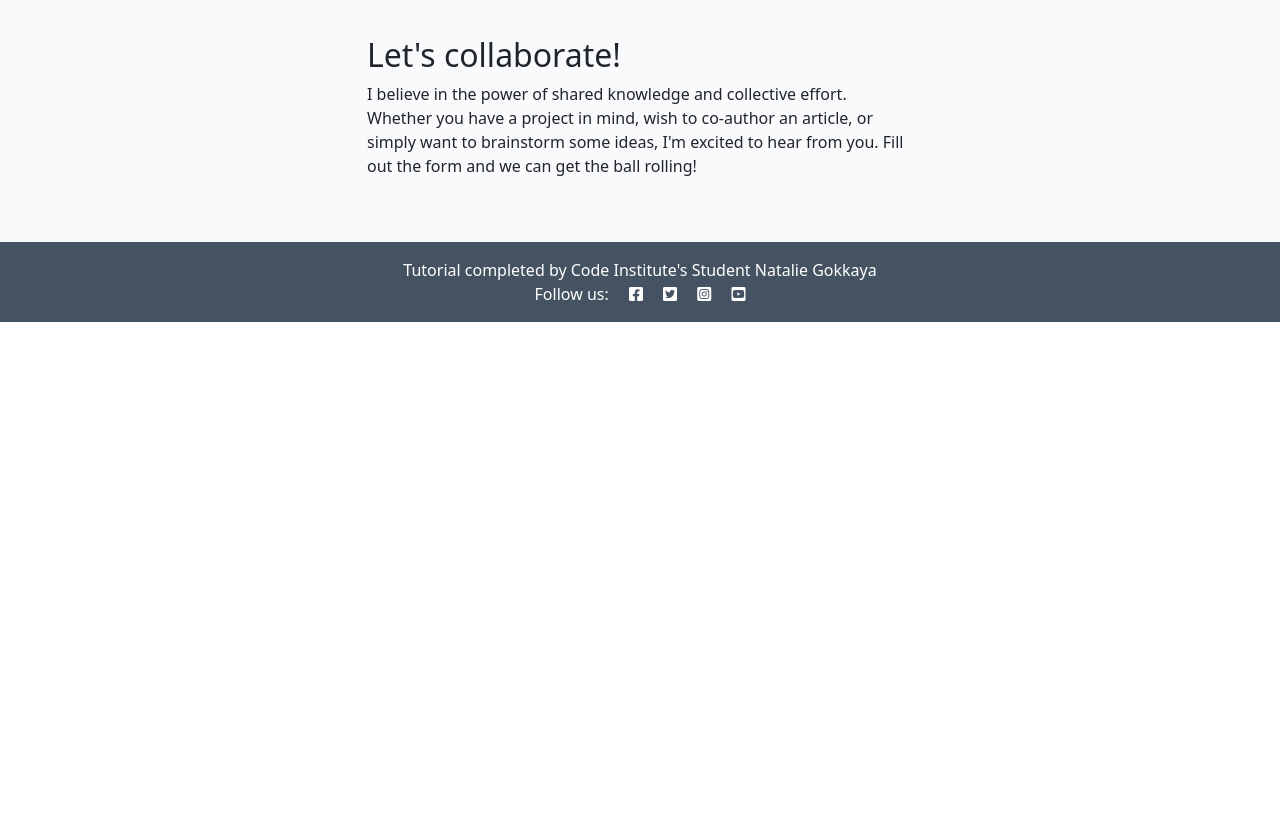
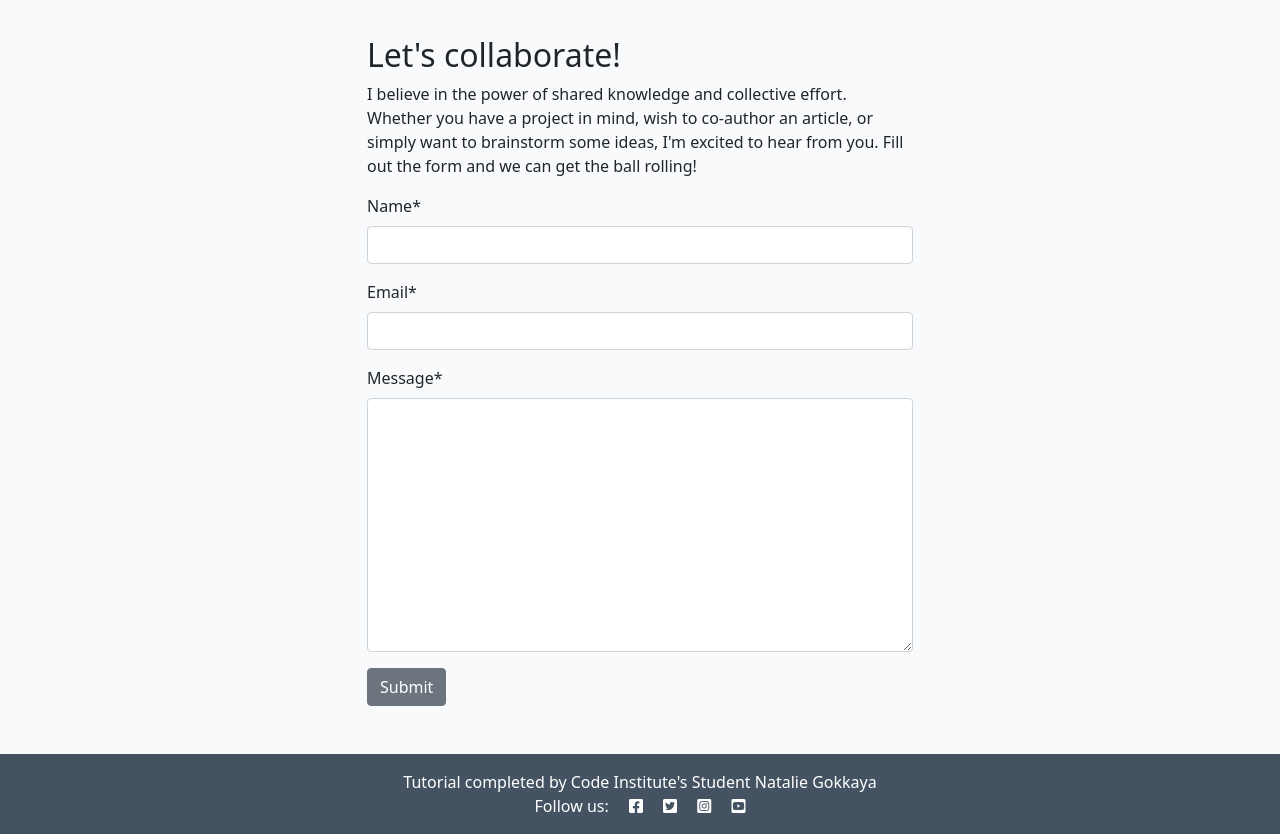
Before and after one commit to NatGok/Blog-using-django, a Django app: page /about/ in a window 1280 px wide. Shown: the part 483-1317 px from the top of the page. Before the commit the page ends 805 px from the top, so only its background shows below. Run offline with Django 4.2, Linux system fonts and the light colour scheme; tables that the repository leaves empty hold one stand-in row (values such as "Sample post"); some libraries are stand-ins or nearby versions.

Commit message:
Add Colloboration to about us

```diff
--- /dev/null
+++ b/about/forms.py
@@ -0,0 +1,7 @@
+from .models import CollaborateRequest
+from django import forms
+
+class CollaborateForm(forms.ModelForm):
+    class Meta:
+        model = CollaborateRequest
+        fields = ('name', 'email', 'message')
--- a/about/templates/about/about.html
+++ b/about/templates/about/about.html
@@ -1,6 +1,8 @@
 
 {% extends 'base.html' %}
 {% load static %}
+{% load crispy_forms_tags %}
+
 
 {% block content %}
 <div class="container mt-5">
@@ -31,6 +33,12 @@
 
             <!-- add your form here. Your submit button should
                                 have the classes of btn, btn-secondary -->
+                                <form method="post">
+        {{ collaborate_form | crispy }}
+        {% csrf_token %}
+        <button class="btn btn-secondary"
+          type="submit">Submit</button>
+      </form>
         </div>
     </div>
 </div>
--- a/about/views.py
+++ b/about/views.py
@@ -1,5 +1,8 @@
 from django.shortcuts import render
 from .models import About
+from .forms import CollaborateForm
+
+
 
 # Create your views here.
 
@@ -8,9 +11,11 @@ def about_me(request):
     Renders the About page
     """
     about = About.objects.all().order_by('-updated_on').first()
+    collaborate_form = CollaborateForm()
 
     return render(
         request,
         "about/about.html",
-        {"about": about},
+        {"about": about,
+         "collaborate_form": collaborate_form,},
     )
```
